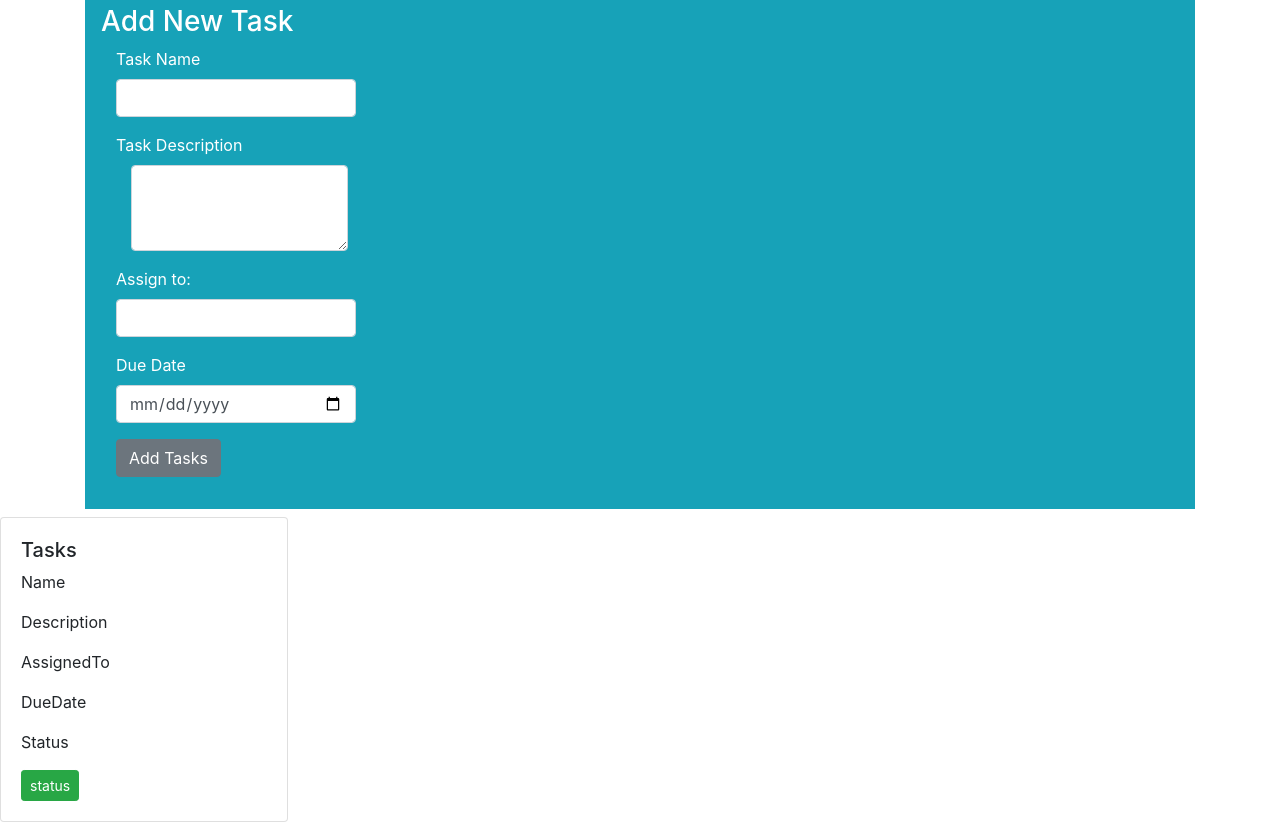
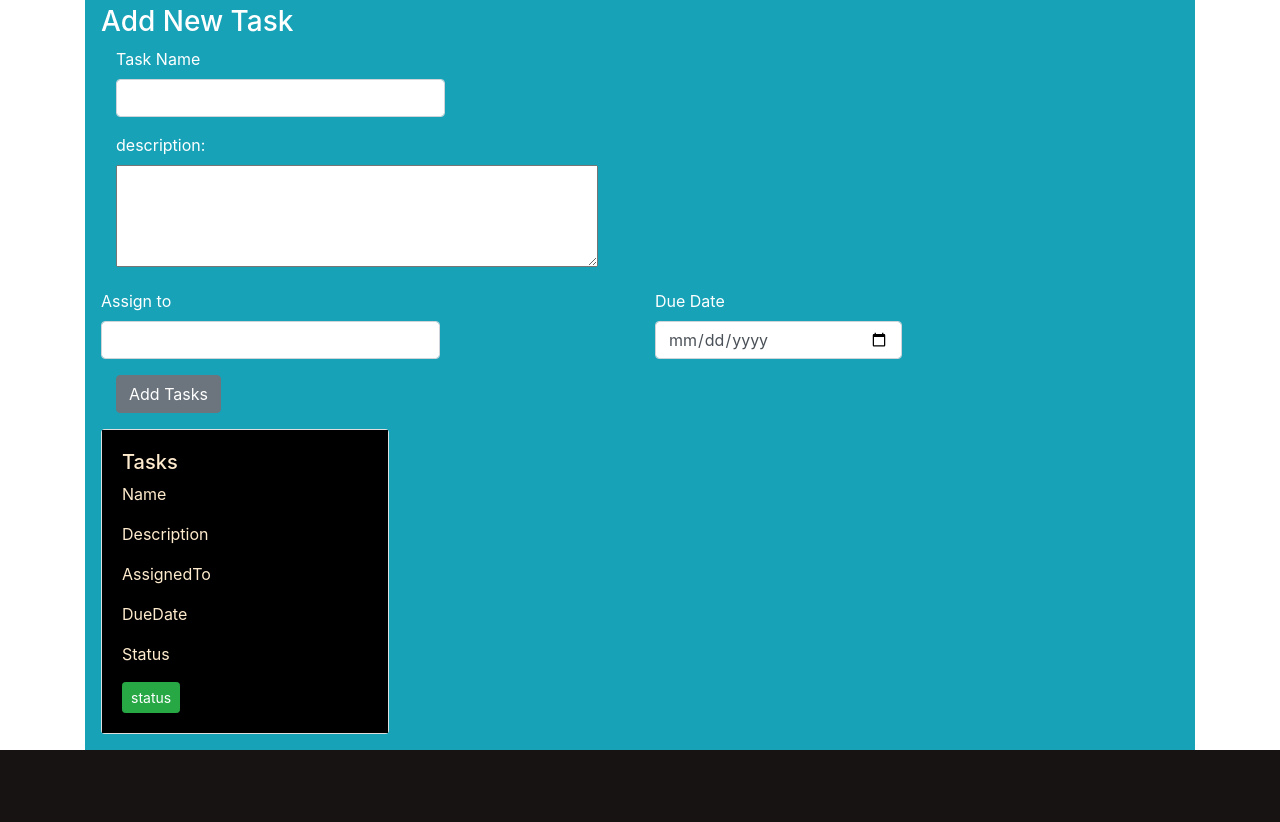
Before and after one commit to be478/group2, a plain HTML site: page index.html in a window 1280 px wide. Shown: the part 67-889 px from the top of the page. After the commit the page ends 825 px from the top, so only its background shows below. Drawn offline with nearby package versions, Linux system fonts and the light colour scheme.

Commit message:
layout and card modified

```diff
--- a/css/style.css
+++ b/css/style.css
@@ -11,3 +11,8 @@ html { background-color: darkblue;
   }
   h1 { text-align: center;
   }
+
+  .card-body {
+      background-color: black;
+      color:blanchedalmond;
+  }
--- a/index.html
+++ b/index.html
@@ -23,35 +23,42 @@
             <h3>Add New Task</h3>
             <!-- Task list  -->
             <form>
-        <div class="form-group col-md-3">
+
+              <div class="form-group col-md-4">
                 <label for="taskName">Task Name </label>
                 <input type="text" class="form-control" id="taskName">
               </div>
               <div class="form-group col-md-4">
-          <label for="description"> Task Description</label>
-          <div class="col-9">
-            <textarea class="form-control" id="newDescriptionInput" rows="3"></textarea>
+                <label for="description">description:</label>
+                <textarea id="description" name="description" rows="4" cols="45">
+                </textarea>
               </div>
-        </div>
-        <div class="form-group col-md-3">
-          <label for="assignTo">Assign to: </label>
+
+
+              <div class="row">
+                <div class="form-group col-md-4">
+                  <label for="assignTo">Assign to</label>
                   <input type="text" class="form-control" id="assignTo">
                 </div>
-        <div class="form-group col-md-3">
+
+                <div class="form-group col-md-2 ">
+
+                </div>
+
+                <div class="form-group col-md-3 ">
                   <label for="date">Due Date</label>
-          <input class="form-control" type="date" value="#" id="date">
+                  <input type="date" name="date" class="form-control" placeholder="MM/DD/YYYY">
+                </div>
+
               </div>
               <div class="form-group col-md-3">
                 <button type="button" class="btn btn-secondary">Add Tasks</button>
               </div>
 
             </form>
-  </div>
-
 
         <!-- card list group  -->
 
-  <div class="container-2">
           <div class="list-group">
             <div class="card" style="width: 18rem ">
               <div class="card-body">
@@ -65,8 +72,6 @@
 
               </div>
             </div>
-    </div>
-
           </div>
 
 
```
Lines whose indentation alone changed are shown as unchanged.
